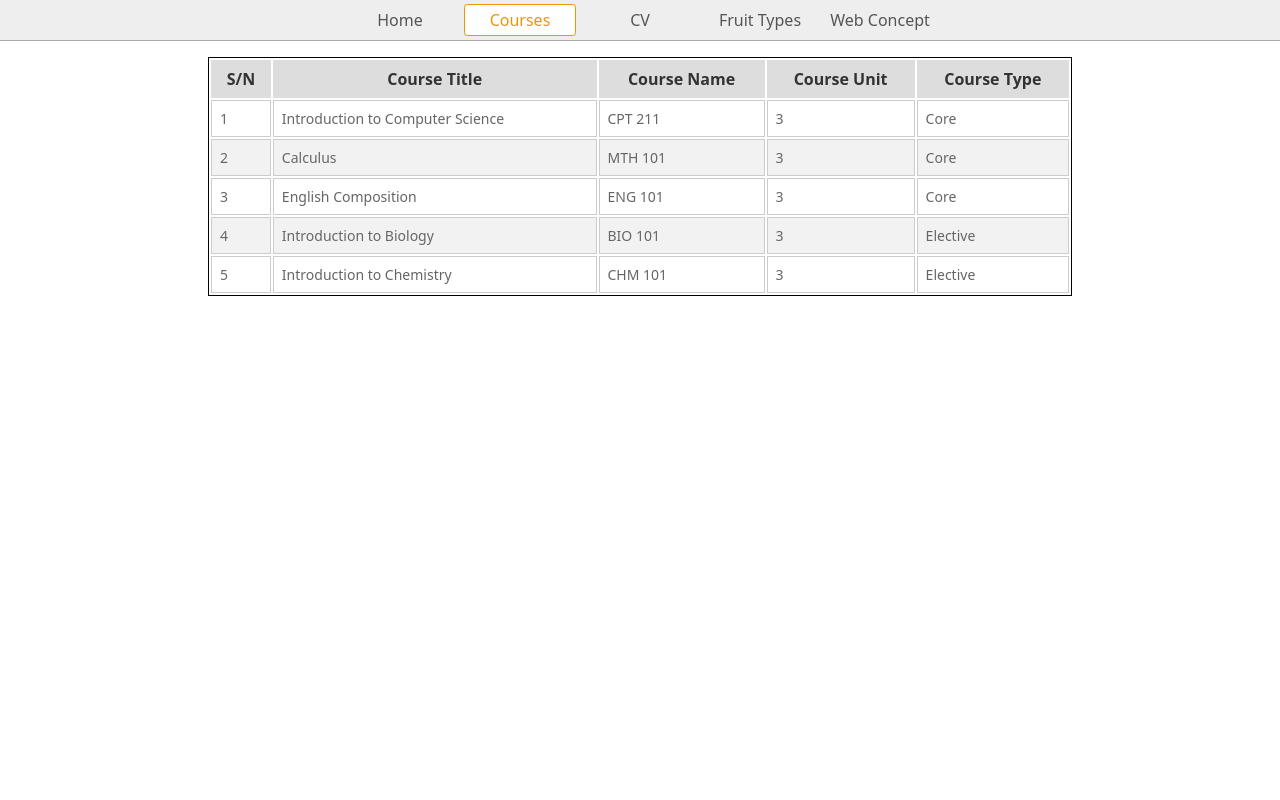
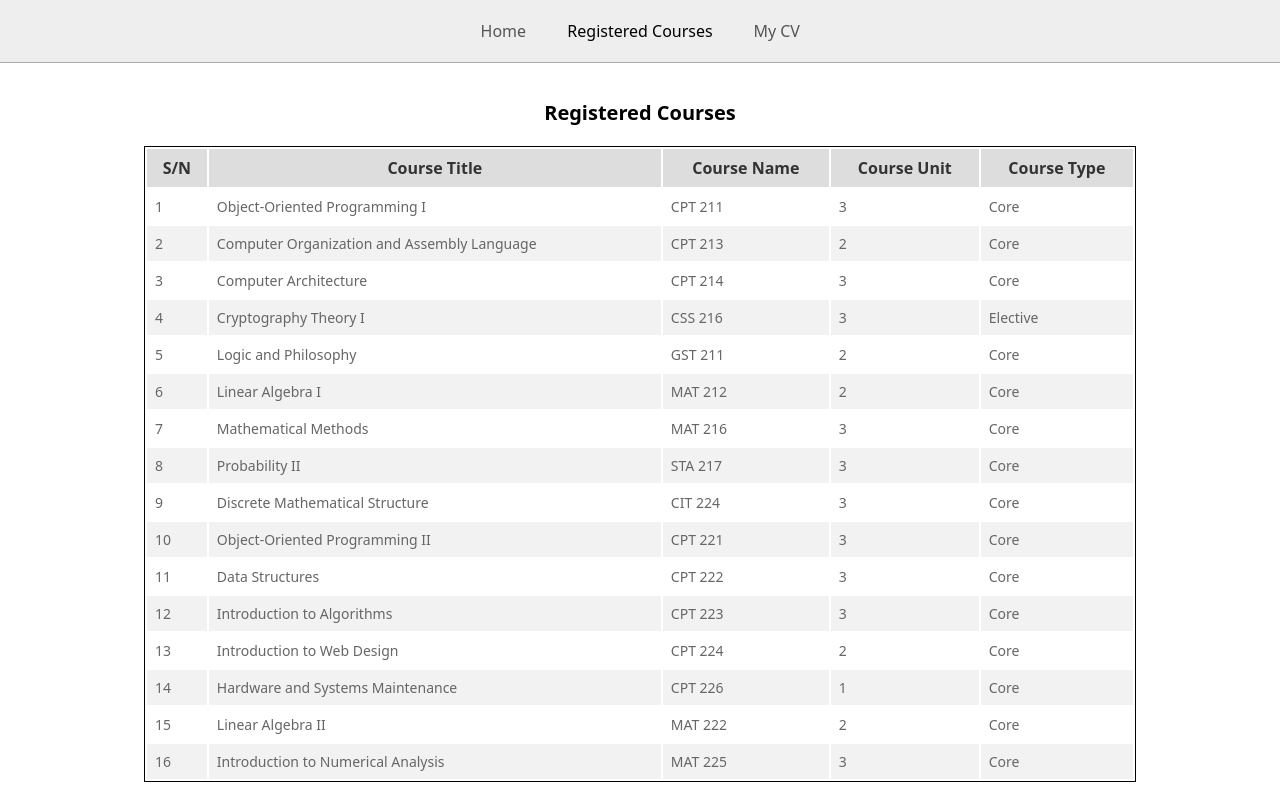
Before and after one commit to softcruder/cpt-224-project, a plain HTML site: page courses.html in a window 1280 px wide. Drawn offline with Linux system fonts and the light colour scheme.

Commit message:
7 files modified

```diff
--- a/courses.html
+++ b/courses.html
@@ -5,17 +5,15 @@
     <meta charset="UTF-8" />
     <meta name="viewport" content="width=device-width" />
     <link rel="stylesheet" href="styles.css" />
-    <script type="module" src="script.js"></script>
   </head>
   <body>
     <nav>
       <a href="/index.html">Home</a>
-      <a href="/#" aria-current="page">Courses</a>
-      <a href="/cv.html">CV</a>
-      <a href="/fruits.html">Fruit Types</a>
-      <a href="/concepts.html">Web Concept</a>
+      <p aria-current="page">Registered Courses</p>
+      <a href="/cv.html">My CV</a>
     </nav>
     <main>
+      <h2>Registered Courses</h2>
       <table class="course-table">
         <tr>
           <th>S/N</th>
@@ -26,38 +24,115 @@
         </tr>
         <tr>
           <td>1</td>
-          <td>Introduction to Computer Science</td>
+          <td>Object-Oriented Programming I</td>
           <td>CPT 211</td>
           <td>3</td>
           <td>Core</td>
         </tr>
         <tr>
           <td>2</td>
-          <td>Calculus</td>
-          <td>MTH 101</td>
-          <td>3</td>
+          <td>Computer Organization and Assembly Language</td>
+          <td>CPT 213</td>
+          <td>2</td>
           <td>Core</td>
         </tr>
         <tr>
           <td>3</td>
-          <td>English Composition</td>
-          <td>ENG 101</td>
+          <td>Computer Architecture</td>
+          <td>CPT 214</td>
           <td>3</td>
           <td>Core</td>
         </tr>
         <tr>
           <td>4</td>
-          <td>Introduction to Biology</td>
-          <td>BIO 101</td>
+          <td>Cryptography Theory I</td>
+          <td>CSS 216</td>
           <td>3</td>
           <td>Elective</td>
         </tr>
         <tr>
           <td>5</td>
-          <td>Introduction to Chemistry</td>
-          <td>CHM 101</td>
+          <td>Logic and Philosophy</td>
+          <td>GST 211</td>
+          <td>2</td>
+          <td>Core</td>
+        </tr>
+        <tr>
+          <td>6</td>
+          <td>Linear Algebra I</td>
+          <td>MAT 212</td>
+          <td>2</td>
+          <td>Core</td>
+        </tr>
+        <tr>
+          <td>7</td>
+          <td>Mathematical Methods</td>
+          <td>MAT 216</td>
           <td>3</td>
-          <td>Elective</td>
+          <td>Core</td>
+        </tr>
+        <tr>
+          <td>8</td>
+          <td>Probability II</td>
+          <td>STA 217</td>
+          <td>3</td>
+          <td>Core</td>
+        </tr>
+        <tr>
+          <td>9</td>
+          <td>Discrete Mathematical Structure</td>
+          <td>CIT 224</td>
+          <td>3</td>
+          <td>Core</td>
+        </tr>
+        <tr>
+          <td>10</td>
+          <td>Object-Oriented Programming II</td>
+          <td>CPT 221</td>
+          <td>3</td>
+          <td>Core</td>
+        </tr>
+        <tr>
+          <td>11</td>
+          <td>Data Structures</td>
+          <td>CPT 222</td>
+          <td>3</td>
+          <td>Core</td>
+        </tr>
+        <tr>
+          <td>12</td>
+          <td>Introduction to Algorithms</td>
+          <td>CPT 223</td>
+          <td>3</td>
+          <td>Core</td>
+        </tr>
+        <tr>
+          <td>13</td>
+          <td>Introduction to Web Design</td>
+          <td>CPT 224</td>
+          <td>2</td>
+          <td>Core</td>
+        </tr>
+        <tr>
+          <td>14</td>
+          <td>Hardware and Systems Maintenance</td>
+          <td>CPT 226</td>
+          <td>1</td>
+          <td>Core</td>
+        </tr>
+        <tr>
+          <td>15</td>
+          <td>Linear Algebra II</td>
+          <td>MAT 222</td>
+          <td>2</td>
+          <td>Core</td>
+        </tr>
+        <tr>
+          <td>16</td>
+          <td>Introduction to Numerical Analysis</td>
+          <td>MAT 225</td>
+          <td>3</td>
+          <td>Core</td>
         </tr>
       </table>
     </main>
--- a/index.css
+++ b/index.css
@@ -13,7 +13,7 @@ nav {
   display: flex;
   flex-wrap: wrap;
   align-items: center;
-  justify-content: center;
+  justify-content: space-evenly;
   padding: 0.25rem;
   gap: 0.5rem;
   border-bottom: solid 1px #aaa;
--- a/styles.css
+++ b/styles.css
@@ -43,23 +43,26 @@ nav a[aria-current='page'] {
 
 main {
   padding: 1rem;
-  width: 70%; /* Set the width of the element to 70% of the view */
+  width: 80%; /* Set the width of the element to 70% of the view */
   margin: 0 auto; /* Center the element horizontally */
 }
 
 h1 {
   font-weight: bold;
-  font-size: 1.5rem;
+  font-size: 1rem;
   margin: 20px 0;
+}
+
+h2 {
+  font-weight: 600;
+  font-size: 1.25rem;
+  margin: 20px 0;
+  text-align: center;
 }
 
 a {
   text-decoration: none;
   color: rgb(243, 147, 4);
-}
-
-li {
-  list-style: none;
 }
 
 table {
@@ -88,7 +91,6 @@ td {
   color: #666;
   text-align: left;
   padding: 8px;
-  border: 1px solid #ccc;
 }
 
 .course-table tr:nth-child(odd) {
```
Also changed, not shown: concept.html (+3 -10 lines), cv.html (+2 -6 lines), fruits.html (+8 -20 lines), index.html (+5 -11 lines).
